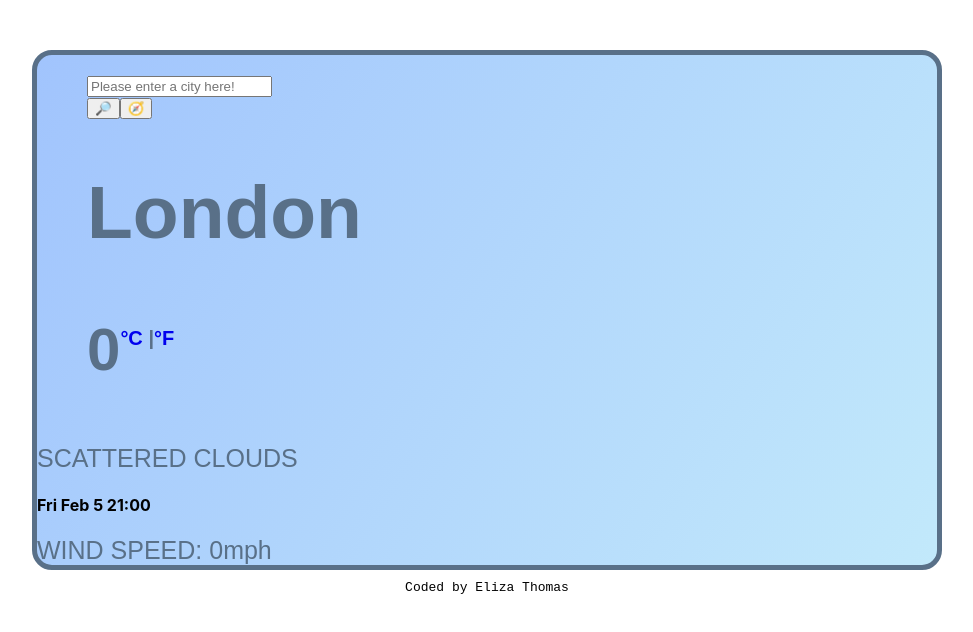
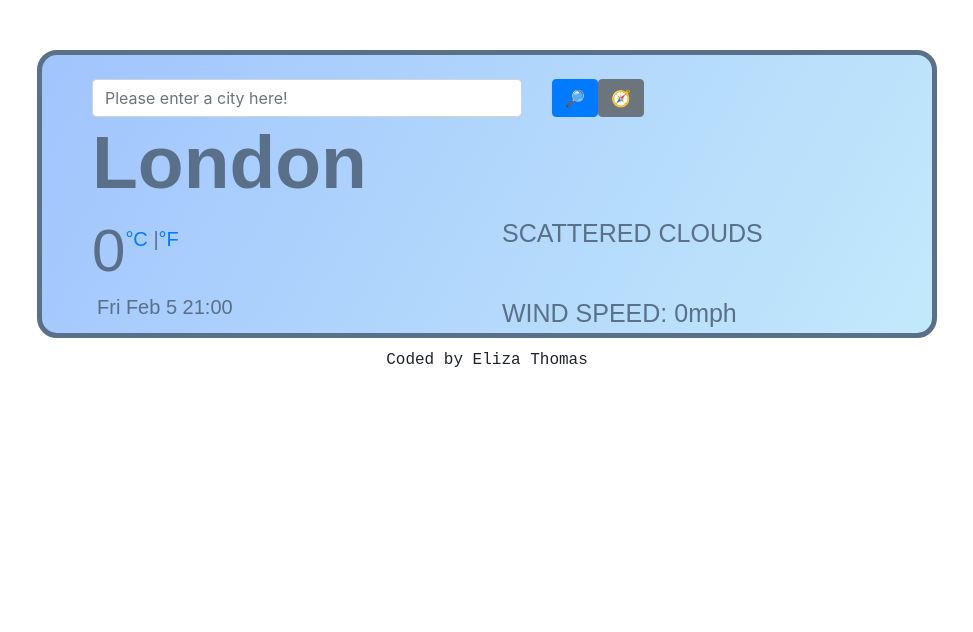
Before and after one commit to elizamthomas1994/weather-react, a React (Create React App) app: page / in a window 1280 px wide. Shown: the top 632 px of the page, without its empty margins (153-1126 px from the left). Built offline with nearby package versions, Linux system fonts and the light colour scheme.

Commit message:
Implemented Bootstrap functionality

```diff
--- a/package.json
+++ b/package.json
@@ -7,6 +7,7 @@
     "@testing-library/react": "^11.2.5",
     "@testing-library/user-event": "^12.7.3",
     "axios": "^0.21.1",
+    "bootstrap": "^4.6.0",
     "react": "^17.0.1",
     "react-dom": "^17.0.1",
     "react-scripts": "4.0.3",
--- a/src/App.js
+++ b/src/App.js
@@ -1,4 +1,5 @@
 import './App.css';
+import "bootstrap/dist/css/bootstrap.min.css";
 import Form from './Form';
 import Location from "./Location";
 import Temperature from "./Temperature";
--- a/src/Time.css
+++ b/src/Time.css
@@ -0,0 +1,7 @@
+.current-day {
+  font-family: "Exo 2", sans-serif;
+  font-size: 20px;
+  color: rgb(89, 112, 136);
+  position: relative;
+  left: 55px;
+}
```
Also changed, not shown: 1 other file (tests, documents, lock files or other folders).
